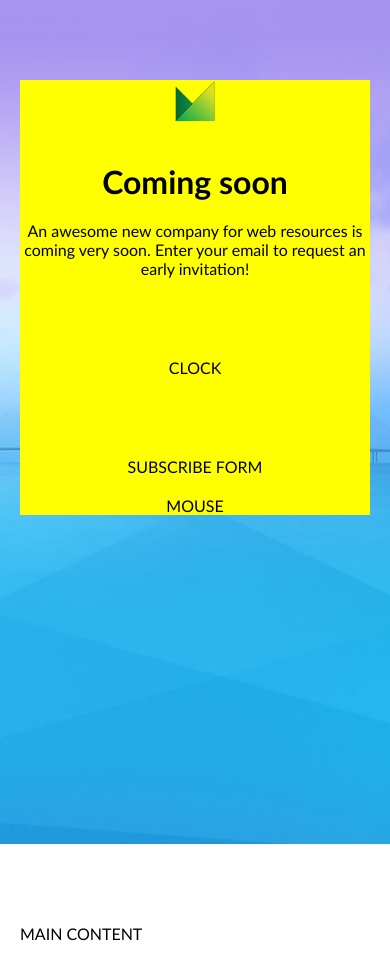
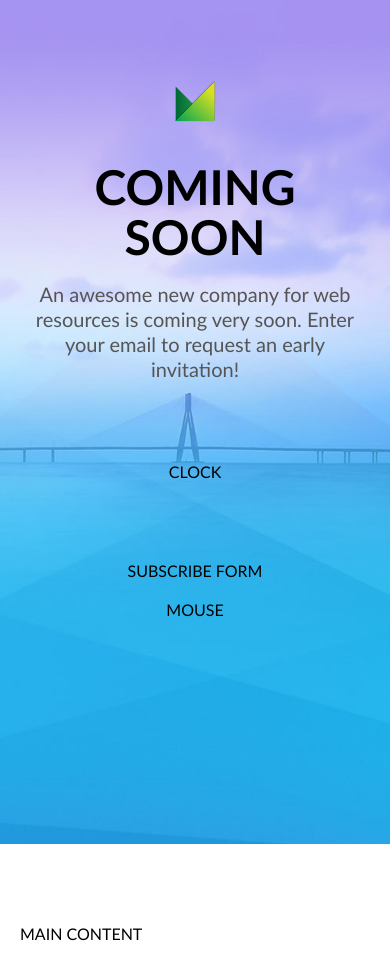
Before and after one commit to Vikteris/Coming-soon, a plain HTML site: page index.html in a window 390 px wide. Shown: the top 980 px of the page. Drawn offline with Linux system fonts and the light colour scheme.

Commit message:
Hero section content #2

```diff
--- a/css/hero.css
+++ b/css/hero.css
@@ -11,24 +11,32 @@
     height: 100vh;
 }
     .hero > .row {
-        background-color: yellow;
+        width: 600px;
+        margin: 0 calc(50% - 300px);
     }
 
     .hero > .row > img {
+            width: auto;
             margin-bottom: 40px;
 
     }
     .hero > .row > h1 {
             width: 100%;
             margin-bottom: 20px;
-
+            text-transform: uppercase;
+            font-size: 48px;
+            line-height: 50px;
     }
     .hero > .row > p {
-            width: 100%
+            width: 100%;
+            font-size: 20px;
+            line-height: 25px;
+            color: #555;
+
     }
     .hero > .row > .clock {
             width: 100%;
-            margin: 80px 0
+            margin: 80px 0;
     }
     .hero > .row > .form {
             width: 90%;
@@ -38,3 +46,10 @@
     .hero > .row > .mouse {
 
     }
+@media (max-width:700px) {
+        .hero > .row {
+                width: 100%;
+                margin: 0;
+                padding: 0 20px;;
+        }
+}
```
